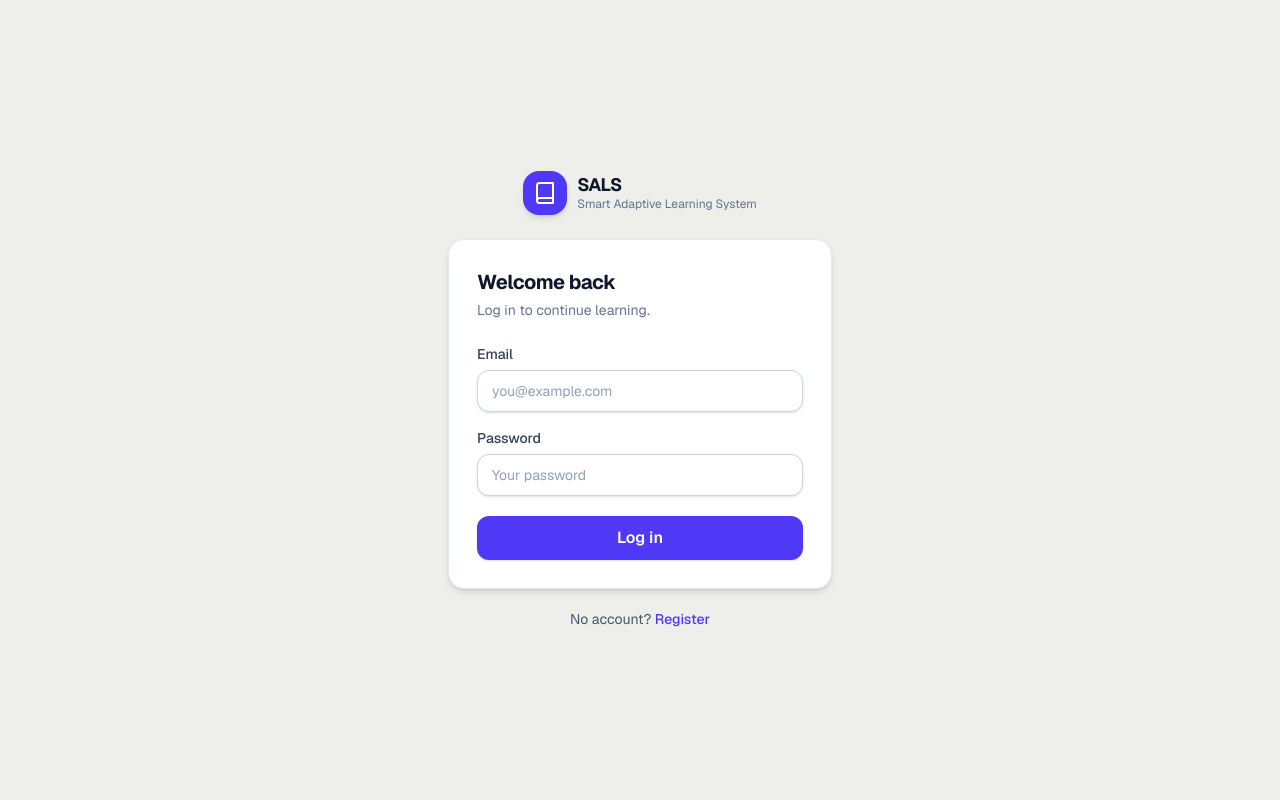
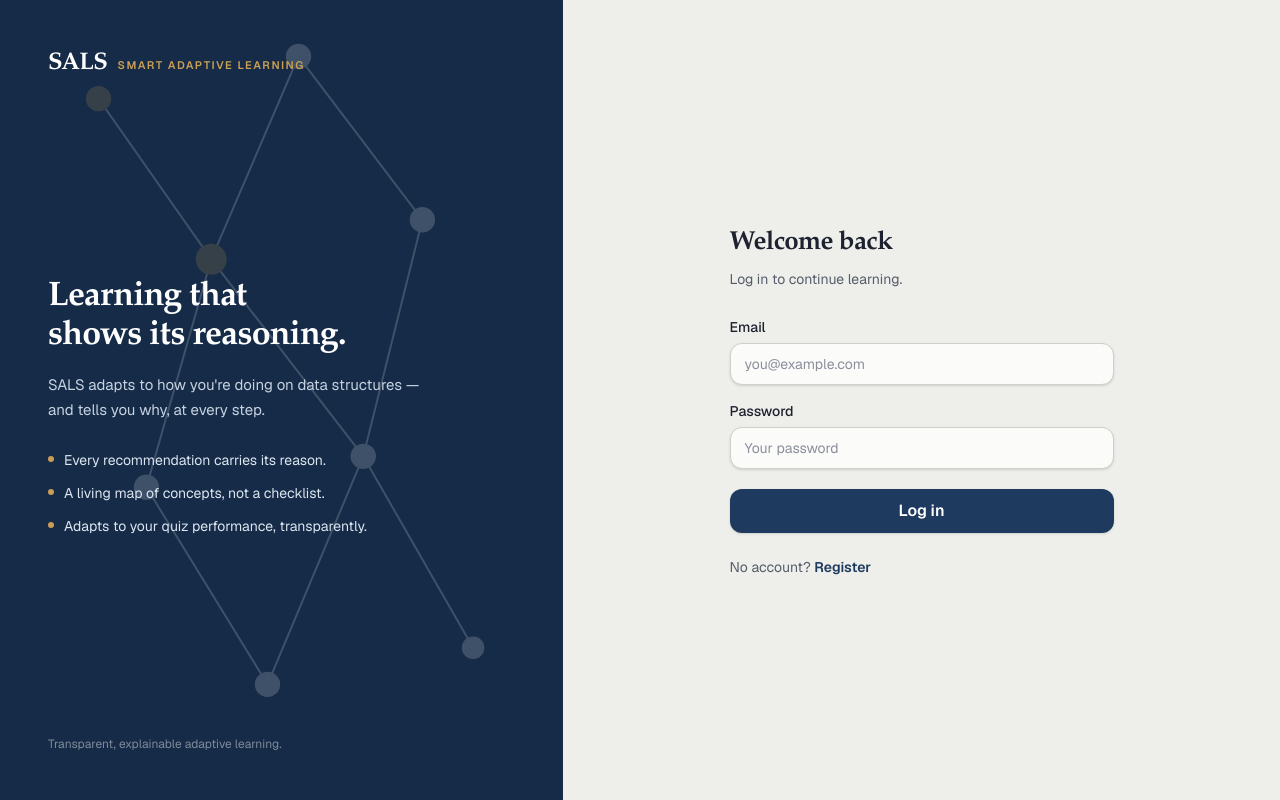
Before and after one commit to RashmiBasnet/Smart_Adaptive_Learning_System, a Next.js app in the folder frontend/: page /login in a window 1280 px wide. Built offline with nearby package versions, Linux system fonts and the light colour scheme; no server answers.

Commit message:
Redesign auth and lesson pages

```diff
--- a/frontend/src/features/auth/AuthForm.tsx
+++ b/frontend/src/features/auth/AuthForm.tsx
@@ -15,7 +15,7 @@ const EMAIL_PATTERN = /^[^\s@]+@[^\s@]+\.[^\s@]+$/;
 const MIN_PASSWORD_LENGTH = 8; // matches the API's registration rule
 
 const INPUT_CLASSES =
-  "w-full rounded-xl border border-slate-300 bg-white px-3.5 py-2.5 text-sm text-slate-900 placeholder-slate-400 shadow-sm transition-colors duration-150 focus:border-indigo-500";
+  "w-full rounded-xl border border-[var(--line-strong)] bg-[var(--surface)] px-3.5 py-2.5 text-sm text-[var(--ink)] placeholder-[var(--ink-faint)] shadow-sm transition-colors duration-150 focus:border-[var(--prussian)]";
 
 export function AuthForm({ mode }: { mode: "login" | "register" }) {
   const router = useRouter();
@@ -59,44 +59,99 @@ export function AuthForm({ mode }: { mode: "login" | "register" }) {
   }
 
   return (
-    <div className="flex min-h-screen flex-col items-center justify-center px-4 py-12">
-      {/* Brand mark above the card */}
-      <div className="mb-6 flex items-center gap-2.5">
-        <span className="flex h-11 w-11 items-center justify-center rounded-2xl bg-indigo-600 shadow-md">
+    <div className="flex min-h-screen">
+      {/* Editorial panel — the product's story, over a faint concept-graph
+          motif. Desktop only; on small screens a compact wordmark stands in. */}
+      <aside className="relative hidden w-[44%] overflow-hidden bg-[var(--prussian-deep)] text-white lg:block">
         <svg
-            viewBox="0 0 24 24"
-            fill="none"
-            stroke="white"
-            strokeWidth="2"
-            strokeLinecap="round"
-            strokeLinejoin="round"
-            className="h-6 w-6"
           aria-hidden="true"
+          viewBox="0 0 400 620"
+          preserveAspectRatio="xMidYMid slice"
+          className="pointer-events-none absolute inset-0 h-full w-full opacity-[0.18]"
         >
-            <path d="M4 19.5A2.5 2.5 0 0 1 6.5 17H20" />
-            <path d="M6.5 2H20v20H6.5A2.5 2.5 0 0 1 4 19.5v-15A2.5 2.5 0 0 1 6.5 2z" />
+          <g stroke="#ffffff" strokeWidth="1.4" fill="none">
+            <path d="M70 96 L150 210" />
+            <path d="M212 66 L150 210" />
+            <path d="M212 66 L300 182" />
+            <path d="M150 210 L104 372" />
+            <path d="M150 210 L258 350" />
+            <path d="M300 182 L258 350" />
+            <path d="M104 372 L190 512" />
+            <path d="M258 350 L190 512" />
+            <path d="M258 350 L336 486" />
+          </g>
+          <g>
+            <circle cx="70" cy="96" r="9" fill="#C99F55" />
+            <circle cx="212" cy="66" r="9" fill="#ffffff" />
+            <circle cx="300" cy="182" r="9" fill="#ffffff" />
+            <circle cx="150" cy="210" r="11" fill="#C99F55" />
+            <circle cx="104" cy="372" r="9" fill="#ffffff" />
+            <circle cx="258" cy="350" r="9" fill="#ffffff" />
+            <circle cx="190" cy="512" r="9" fill="#ffffff" />
+            <circle cx="336" cy="486" r="8" fill="#ffffff" />
+          </g>
         </svg>
+
+        <div className="relative z-10 flex h-full flex-col justify-between p-12">
+          <div className="flex items-baseline gap-2.5">
+            <span className="font-serif text-2xl font-bold tracking-tight">SALS</span>
+            <span className="text-[11px] font-semibold uppercase tracking-[0.14em] text-[var(--brass)]">
+              Smart Adaptive Learning
             </span>
-        <div>
-          <p className="text-lg font-bold leading-tight tracking-tight text-slate-900">SALS</p>
-          <p className="text-xs text-slate-500">Smart Adaptive Learning System</p>
-        </div>
           </div>
 
-      <div className="w-full max-w-sm rounded-2xl border border-slate-200 bg-white p-7 shadow-md">
-        <h1 className="text-xl font-bold tracking-tight text-slate-900">
+          <div className="max-w-sm">
+            <h2 className="text-balance font-serif text-[34px] font-bold leading-[1.15] tracking-tight">
+              Learning that shows its reasoning.
+            </h2>
+            <p className="mt-4 text-[15px] leading-relaxed text-[#C6D2E1]">
+              SALS adapts to how you&apos;re doing on data structures — and tells you
+              why, at every step.
+            </p>
+            <ul className="mt-7 flex flex-col gap-3 text-[14px] text-[#DCE6F1]">
+              {[
+                "Every recommendation carries its reason.",
+                "A living map of concepts, not a checklist.",
+                "Adapts to your quiz performance, transparently.",
+              ].map((point) => (
+                <li key={point} className="flex items-start gap-2.5">
+                  <span
+                    className="mt-1.5 h-1.5 w-1.5 shrink-0 rounded-full bg-[var(--brass)]"
+                    aria-hidden="true"
+                  />
+                  {point}
+                </li>
+              ))}
+            </ul>
+          </div>
+
+          <p className="text-xs text-white/45">Transparent, explainable adaptive learning.</p>
+        </div>
+      </aside>
+
+      {/* Form column */}
+      <main className="flex flex-1 items-center justify-center px-6 py-12">
+        <div className="w-full max-w-sm">
+          <div className="mb-8 lg:hidden">
+            <p className="font-serif text-2xl font-bold tracking-tight text-[var(--ink)]">SALS</p>
+            <p className="mt-0.5 text-[11px] font-semibold uppercase tracking-[0.14em] text-[var(--ink-faint)]">
+              Smart Adaptive Learning System
+            </p>
+          </div>
+
+          <h1 className="font-serif text-[26px] font-bold tracking-tight text-[var(--ink)]">
             {mode === "login" ? "Welcome back" : "Create your account"}
           </h1>
-        <p className="mt-1 text-sm text-slate-500">
+          <p className="mt-1.5 text-sm text-[var(--ink-soft)]">
             {mode === "login"
               ? "Log in to continue learning."
               : "Start learning data structures, adaptively."}
           </p>
 
-        <form onSubmit={handleSubmit} className="mt-6 flex flex-col gap-4" noValidate>
+          <form onSubmit={handleSubmit} className="mt-7 flex flex-col gap-4" noValidate>
           {mode === "register" && (
             <div>
-              <label htmlFor="name" className="mb-1.5 block text-sm font-medium text-slate-700">
+              <label htmlFor="name" className="mb-1.5 block text-sm font-medium text-[var(--ink)]">
                 Name
               </label>
               <input
@@ -111,7 +166,7 @@ export function AuthForm({ mode }: { mode: "login" | "register" }) {
             </div>
           )}
           <div>
-            <label htmlFor="email" className="mb-1.5 block text-sm font-medium text-slate-700">
+            <label htmlFor="email" className="mb-1.5 block text-sm font-medium text-[var(--ink)]">
               Email
             </label>
             <input
@@ -125,7 +180,7 @@ export function AuthForm({ mode }: { mode: "login" | "register" }) {
             />
           </div>
           <div>
-            <label htmlFor="password" className="mb-1.5 block text-sm font-medium text-slate-700">
+            <label htmlFor="password" className="mb-1.5 block text-sm font-medium text-[var(--ink)]">
               Password
             </label>
             <input
@@ -140,7 +195,10 @@ export function AuthForm({ mode }: { mode: "login" | "register" }) {
           </div>
 
           {error && (
-            <p role="alert" className="rounded-lg bg-rose-50 px-3 py-2 text-sm text-rose-700">
+            <p
+              role="alert"
+              className="rounded-lg bg-[var(--band-weak-bg)] px-3 py-2 text-sm text-[var(--band-weak)]"
+            >
               {error}
             </p>
           )}
@@ -148,30 +206,31 @@ export function AuthForm({ mode }: { mode: "login" | "register" }) {
           <button
             type="submit"
             disabled={pending}
-            className="mt-1 rounded-xl bg-indigo-600 px-4 py-2.5 font-semibold text-white shadow-sm transition-colors duration-200 hover:bg-indigo-700 disabled:cursor-not-allowed disabled:bg-slate-300"
+            className="mt-1 rounded-xl bg-[var(--prussian)] px-4 py-2.5 font-semibold text-white shadow-sm transition-colors duration-200 hover:bg-[var(--prussian-deep)] disabled:cursor-not-allowed disabled:bg-[var(--line-strong)]"
           >
             {pending ? "Please wait…" : mode === "login" ? "Log in" : "Create account"}
           </button>
           </form>
-      </div>
 
-      <p className="mt-5 text-center text-sm text-slate-600">
+          <p className="mt-6 text-sm text-[var(--ink-soft)]">
             {mode === "login" ? (
               <>
                 No account?{" "}
-            <Link href="/register" className="font-medium text-indigo-600 hover:text-indigo-700">
+                <Link href="/register" className="font-semibold text-[var(--prussian)] hover:underline">
                   Register
                 </Link>
               </>
             ) : (
               <>
                 Already registered?{" "}
-            <Link href="/login" className="font-medium text-indigo-600 hover:text-indigo-700">
+                <Link href="/login" className="font-semibold text-[var(--prussian)] hover:underline">
                   Log in
                 </Link>
               </>
             )}
           </p>
         </div>
+      </main>
+    </div>
   );
 }
```
Also changed, not shown: frontend/src/app/concepts/[slug]/page.tsx (+114 -28 lines), frontend/src/components/LessonContent.tsx (+77 -22 lines). Lines whose indentation alone changed are shown as unchanged.
